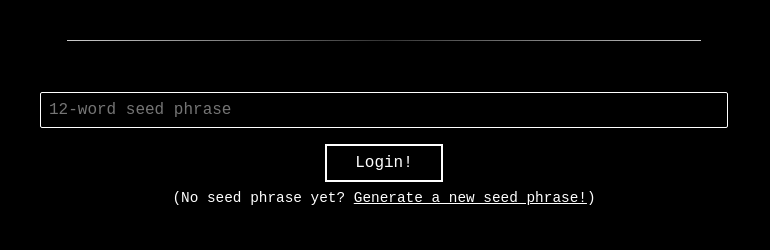
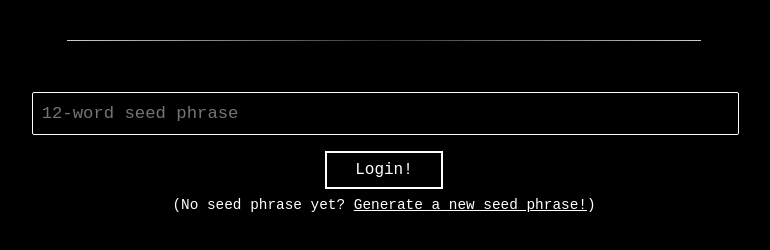
Before and after one commit to ziesha-network/zeejs, a plain HTML site: page index.html in a window 1280 px wide. Shown: the part 86-336 px from the top of the page, without its empty margins (256-1026 px from the left). Drawn offline with Linux system fonts and the light colour scheme; a web font is replaced by a local one.

Commit message:
Better input sizings

```diff
--- a/index.html
+++ b/index.html
@@ -73,11 +73,12 @@
         border: 1px solid white;
         background-color: black;
         color: white;
-        padding: 8px;
-        font-size: 16px;
+        padding: 0.2em 0.5em;
+        font-size: 1.2em;
+        height: 2em;
         width: calc(100% - 32px);
         margin: 8px;
-        box-sizing: border-box;
+        box-sizing: content-box;
         border-radius: 2px;
       }
       *:focus {
```
